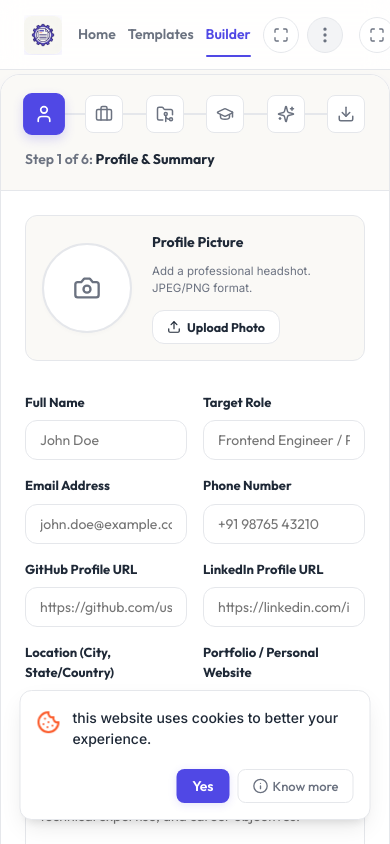
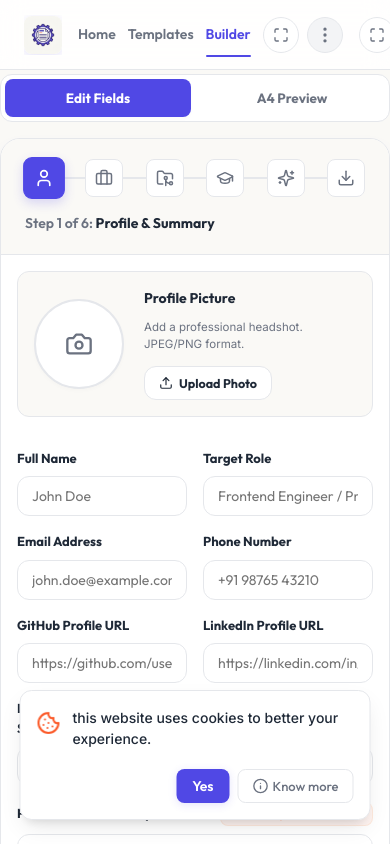
Before and after one commit to FueryS/resume-mill, a Next.js app: page /builder in a window 390 px wide. Shown: the top 844 px of the page. Built offline with nearby package versions, Linux system fonts and the light colour scheme; no server answers.

Commit message:
feat: implement mobile tab navigation and enhance ResumePreview component for visibility control

```diff
--- a/src/app/builder/page.jsx
+++ b/src/app/builder/page.jsx
@@ -111,6 +111,9 @@ export default function BuilderPage() {
 
   // State representing whether to show full URL strings in template rendering
   const [showFullUrls, setShowFullUrls] = useState(false);
+
+  // State representing the active mobile layout view tab ('edit' or 'preview')
+  const [mobileTab, setMobileTab] = useState('edit');
 
   // Step names and icons list
   const steps = [
@@ -490,10 +493,28 @@ export default function BuilderPage() {
   return (
     <>
       <div className={styles.builderPage}>
+        {/* Mobile segmented control tab bar */}
+        <div className={`container ${styles.mobileTabToggleBar}`}>
+          <button
+            type="button"
+            className={`${styles.mobileTabToggleBtn} ${mobileTab === 'edit' ? styles.mobileActive : ''}`}
+            onClick={() => setMobileTab('edit')}
+          >
+            Edit Fields
+          </button>
+          <button
+            type="button"
+            className={`${styles.mobileTabToggleBtn} ${mobileTab === 'preview' ? styles.mobileActive : ''}`}
+            onClick={() => setMobileTab('preview')}
+          >
+            A4 Preview
+          </button>
+        </div>
+
         <div className={`container ${styles.builderGrid}`}>
 
           {/* LEFT COLUMN PANEL: Multi-step interactive inputs */}
-          <div className={styles.formPanel}>
+          <div className={`${styles.formPanel} ${mobileTab === 'preview' ? styles.hideMobile : ''}`}>
 
             {/* Step navigation indicator block */}
             <ResumeBuildProgressNav
@@ -622,6 +643,8 @@ export default function BuilderPage() {
             setShowFullscreen={setShowFullscreenPreview}
             supportWithWatermark={supportWithWatermark}
             showFullUrls={showFullUrls}
+            isVisible={mobileTab === 'preview'}
+            className={mobileTab === 'edit' ? styles.hideMobile : ''}
           />
 
         </div>
--- a/src/app/builder/page.module.css
+++ b/src/app/builder/page.module.css
@@ -682,3 +682,52 @@
 .cardBodyCollapsed {
   display: none;
 }
+
+/* Mobile Toggle Tab Navigation */
+.mobileTabToggleBar {
+  display: none;
+}
+
+@media (max-width: 968px) {
+  .mobileTabToggleBar {
+    display: flex;
+    gap: var(--space-2);
+    margin-bottom: var(--space-4);
+    background-color: var(--bg-secondary);
+    padding: var(--space-1);
+    border-radius: var(--radius-md);
+    border: 1px solid var(--border-color);
+  }
+
+  .mobileTabToggleBtn {
+    flex: 1;
+    text-align: center;
+    padding: 10px;
+    border-radius: var(--radius-sm);
+    border: none;
+    background: transparent;
+    color: var(--text-muted);
+    font-size: 13.5px;
+    font-weight: 700;
+    cursor: pointer;
+    transition: all 0.2s ease;
+  }
+
+  .mobileTabToggleBtn:hover {
+    color: var(--text-main);
+  }
+
+  .mobileActive {
+    background-color: var(--primary) !important;
+    color: #ffffff !important;
+    box-shadow: var(--shadow-sm);
+  }
+
+  .hideMobile {
+    display: none !important;
+  }
+
+  .formBody {
+    padding: var(--space-4) !important;
+  }
+}
--- a/src/components/builder/ResumePreview.jsx
+++ b/src/components/builder/ResumePreview.jsx
@@ -30,6 +30,8 @@ export default function ResumePreview({
   setShowFullscreen,
   supportWithWatermark = true,
   showFullUrls = false,
+  isVisible = true,
+  className = "",
 }) {
   const [zoomPercent, setZoomPercent] = useState(85);
   const [viewportWidth, setViewportWidth] = useState(1200);
@@ -103,6 +105,23 @@ export default function ResumePreview({
     window.addEventListener("resize", handleResize);
     return () => window.removeEventListener("resize", handleResize);
   }, []);
+
+  // Recalculate zoom scale when visibility changes (useful for mobile tabs switching between display none/block)
+  useEffect(() => {
+    if (isVisible && containerRef.current) {
+      // Small timeout to let browser finish display block rendering before reading client bounding rect width
+      const timer = setTimeout(() => {
+        const width = containerRef.current.getBoundingClientRect().width;
+        if (width > 0) {
+          const fitScale = Math.round(
+            Math.max(30, Math.min(100, ((width - 48) / 794) * 100))
+          );
+          setZoomPercent(fitScale);
+        }
+      }, 50);
+      return () => clearTimeout(timer);
+    }
+  }, [isVisible]);
 
   // Intercept device back button to close the fullscreen preview (App-like UX)
   useEffect(() => {
@@ -195,7 +214,7 @@ export default function ResumePreview({
   const modalScale = Math.min(1, Math.max(0.3, (viewportWidth - 32) / 794));
 
   return (
-    <div className={styles.previewPanel}>
+    <div className={`${styles.previewPanel} ${className}`}>
       {/* Live status banner */}
       <div className={styles.previewHeader}>
         <span className={styles.liveBadge}>Live A4 Print Preview</span>
```
Also changed, not shown: 2 other files (tests, documents, lock files or other folders).
